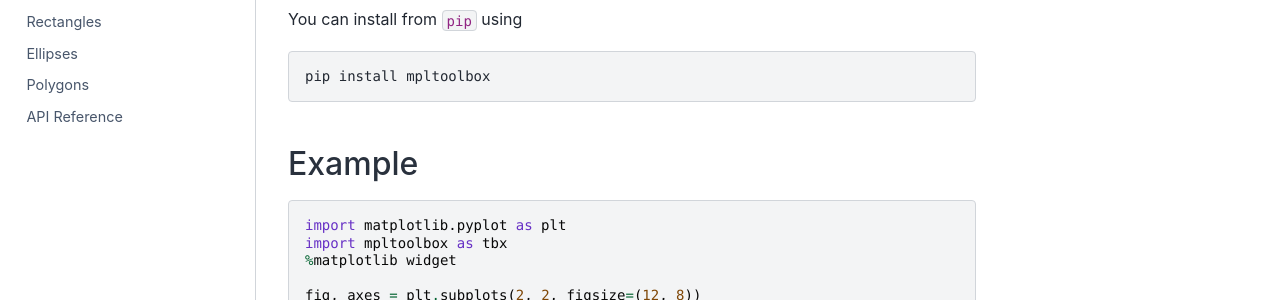
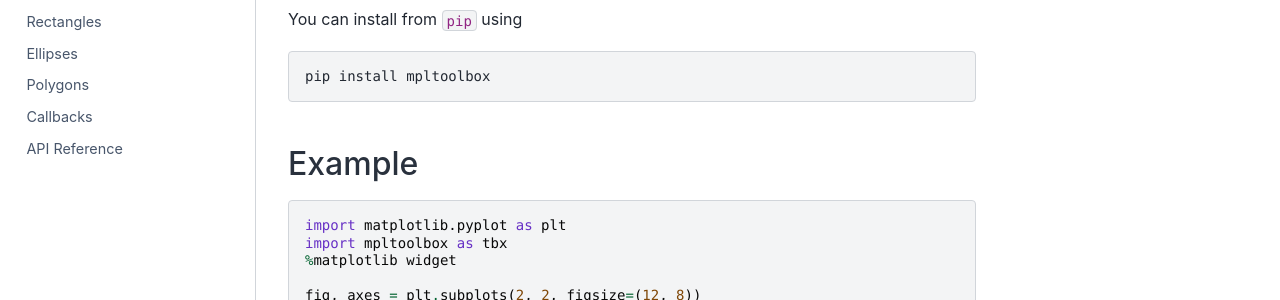
Before and after one commit to scipp/mpltoolbox, a Sphinx documentation site: the page built from docs/index.rst, in a window 1280 px wide. Shown: the part 441-741 px from the top of the page. Built offline with Sphinx 7.4.7 and the Sphinx Book theme 1.1.4, drawn with Linux system fonts in a browser that asks for light colours.

Commit message:
add docs notebook on callbacks

```diff
--- a/docs/index.rst
+++ b/docs/index.rst
@@ -78,4 +78,10 @@ Example
    :maxdepth: 2
    :hidden:
 
+   callbacks
+
+.. toctree::
+   :maxdepth: 2
+   :hidden:
+
    api
```
Also changed, not shown: docs/callbacks.ipynb, docs/ellipses.ipynb, docs/lines.ipynb, docs/points.ipynb, docs/polygons.ipynb, docs/rectangles.ipynb.
